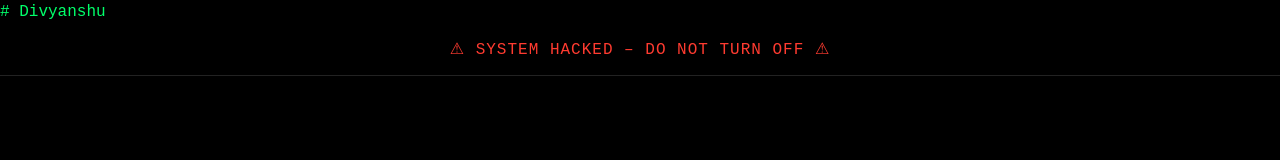
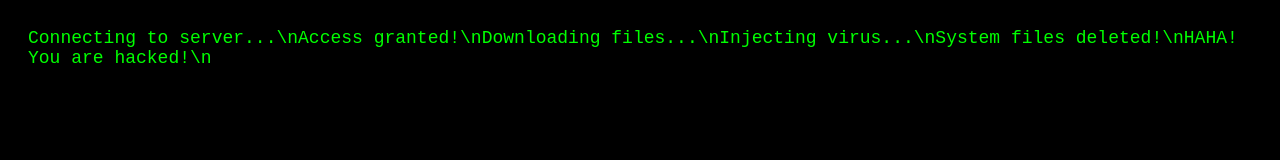
Before and after one commit to guptadivyanshu604-dot/Divyanshu, a plain HTML site: page Index.Html in a window 1280 px wide. Drawn offline with Linux system fonts and the light colour scheme.

Commit message:
Update Index.Html

```diff
--- a/Index.Html
+++ b/Index.Html
@@ -1,57 +1,48 @@
-# Divyanshu<!DOCTYPE html>
-<html lang="en">
+<!DOCTYPE html>
+<html>
 <head>
-  <meta charset="utf-8" />
-  <meta name="viewport" content="width=device-width,initial-scale=1" />
-  <title>SYSTEM HACKED</title>
+  <title>System Hack</title>
   <style>
-    :root { --bg:#000; --fg:#00ff6a; --warn:#ff3b30; }
-    *{ box-sizing:border-box }
-    html,body{ height:100% }
-    body{
-      margin:0; background:var(--bg); color:var(--fg);
-      font:16px/1.6 monospace; display:flex; flex-direction:column;
+    body {
+      background: black;
+      color: lime;
+      font-family: monospace;
+      font-size: 18px;
+      padding: 20px;
     }
-    header{
-      color:var(--warn); text-align:center; padding:12px 8px;
-      border-bottom:1px solid #222; letter-spacing:1px;
+    #terminal {
+      white-space: pre-line;
     }
-    #log{
-      flex:1; overflow:auto; padding:12px; white-space:pre-wrap;
-    }
-    .dim{ opacity:.7 }
-    .blink{ animation:blink 1s steps(2,start) infinite }
-    @keyframes blink { to { visibility:hidden } }
-    footer{ padding:8px 12px; border-top:1px solid #222; color:#888 }
   </style>
 </head>
 <body>
-  <header>⚠ SYSTEM HACKED – DO NOT TURN OFF ⚠</header>
-  <pre id="log"></pre>
-
+  <div id="terminal"></div>
 
   <script>
-    const log = document.getElementById('log');
+    const terminal = document.getElementById("terminal");
+    const lines = [
+      "Connecting to server...",
+      "Access granted!",
+      "Downloading files...",
+      "Injecting virus...",
+      "System files deleted!",
+      "HAHA! You are hacked!"
+    ];
+    let i = 0;
 
-    const lines = [
-      'Connecting to remote host…',
-      'Bypassing firewall…',
-      'Collecting saved passwords…',
-      'Accessing camera…',
-      'Exfiltrating contacts…',
-      'Decrypting files…',
-      'Injecting payload…',
-      'Root access granted.',
-      'Wiping system logs…',
-      'Mining crypto…',
-      'Tracking live location…',
-      'Uploading data to 185.23.***.*** …'
-    ];
-
-    function addLine(text){
-      log.textContent += text + '\n';
-      log.scrollTop = log.scrollHeight;
+    function typeLine() {
+      if (i < lines.length) {
+        terminal.innerHTML += lines[i] + "\\n";
+        i++;
+        setTimeout(typeLine, 1000);
+      } else {
+        setInterval(() => {
+          terminal.innerHTML += "█";
+        }, 200);
+      }
     }
 
-    function loop(){
-      const t = new Date(
+    typeLine();
+  </script>
+</body>
+</html>
```
